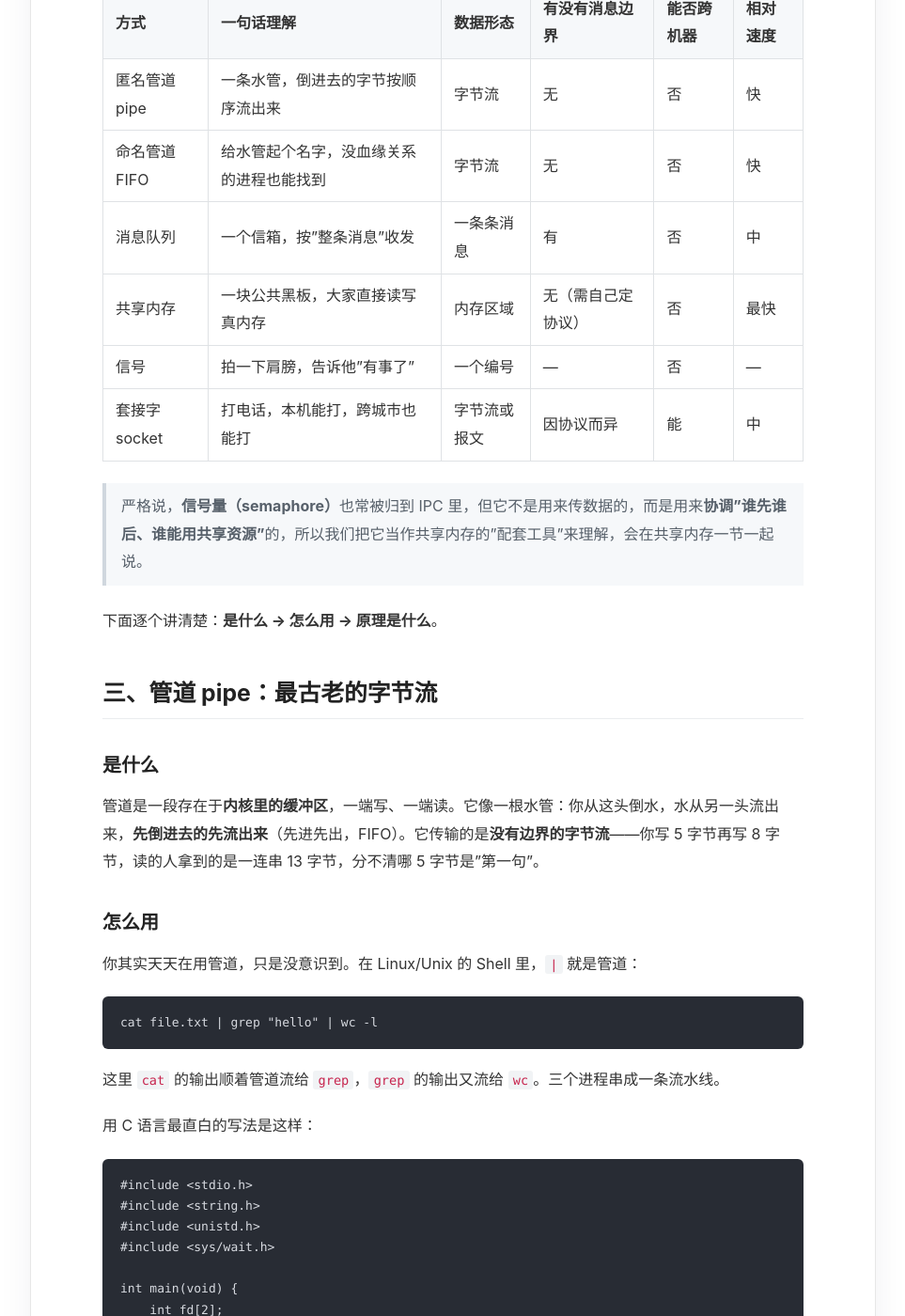
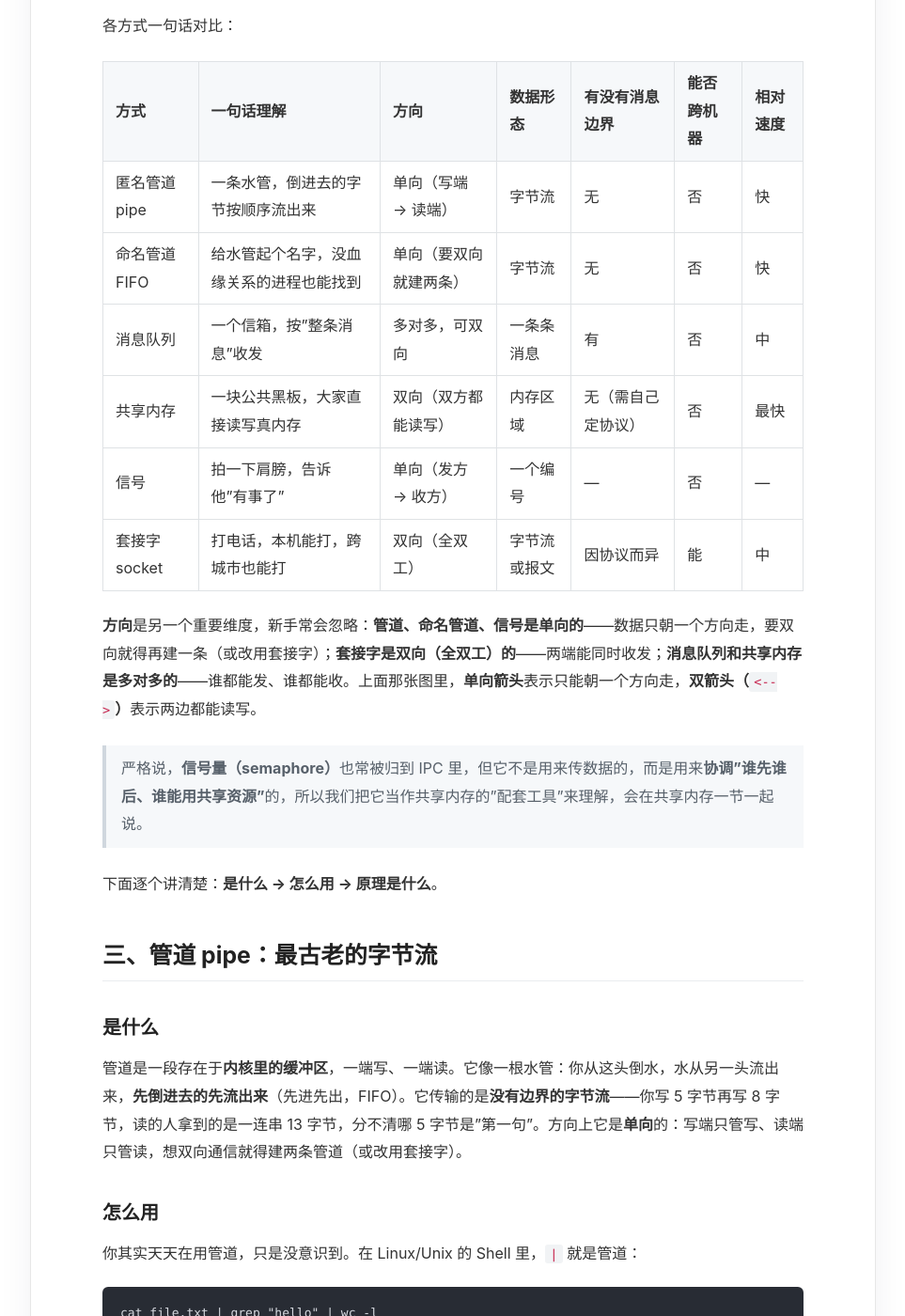
Before and after one commit to lnsyyj/lnsyyj.github.io, a Jekyll site: the page built from _posts/2026-10-24-ipc.md, in a window 1280 px wide and 1400 px high, scrolled down 2346 px. Shown: the whole window at 94% size, without its empty margins (158-1121 px from the left). Built offline with Jekyll 4.4.1, drawn with Linux system fonts in a browser that asks for light colours; some of the changed text lies outside the part shown.

Commit message:
docs: IPC 文章重画全景图并补充各通信方式的方向

````diff
--- a/_posts/2026-10-24-ipc.md
+++ b/_posts/2026-10-24-ipc.md
@@ -50,39 +50,49 @@
 常见的 IPC 方式有下面这些。先有个全景印象，后面逐个拆开讲：
 
 ```mermaid
-flowchart TB
-    A["进程 A（发送方）"]
-    B["进程 B（接收方）"]
+flowchart LR
+    A["进程 A<br/>发送方"]
+    B["进程 B<br/>接收方"]
 
-    subgraph VIA_KERNEL["数据要经过内核中转（有拷贝开销）"]
-        PIPE["管道 pipe<br/>像水管，字节流"]
-        FIFO["命名管道 FIFO<br/>有名字的管道"]
-        MSGQ["消息队列<br/>像信箱，一条条消息"]
-        SOCK["套接字 socket<br/>像电话，可跨机器"]
+    subgraph CH["六种通信通道"]
+        direction TB
+        PIPE["① 管道 pipe<br/>像水管，字节流"]
+        FIFO["① 命名管道 FIFO<br/>有名字的管道"]
+        MSGQ["① 消息队列<br/>像信箱，一条条消息"]
+        SOCK["① 套接字 socket<br/>像电话，可跨机器"]
+        SHM["② 共享内存<br/>像公共黑板，最快需加锁"]
+        SIG["③ 信号<br/>像拍肩膀，只通知"]
     end
 
-    SHM["共享内存 shared memory<br/>像公共黑板，最快但需自己加锁"]
-    SIG["信号 signal<br/>像拍肩膀，只通知不带数据"]
+    A --> PIPE
+    A --> FIFO
+    A --> MSGQ
+    A --> SOCK
+    A <--> SHM
+    A -.-> SIG
 
-    A --> PIPE --> B
-    A --> FIFO --> B
-    A --> MSGQ --> B
-    A --> SOCK --> B
-    A <--> SHM
+    PIPE --> B
+    FIFO --> B
+    MSGQ --> B
+    SOCK --> B
     SHM <--> B
-    A -.->|"一个信号编号"| B
+    SIG -.-> B
 ```
+
+图中 **①** 表示数据要**经过内核中转**（有拷贝开销），**②** 表示**不经过内核**（最快，但需自己加锁），**③** 表示**只通知、不带数据**。
 
 各方式一句话对比：
 
-| 方式 | 一句话理解 | 数据形态 | 有没有消息边界 | 能否跨机器 | 相对速度 |
-| --- | --- | --- | --- | --- | --- |
-| 匿名管道 pipe | 一条水管，倒进去的字节按顺序流出来 | 字节流 | 无 | 否 | 快 |
-| 命名管道 FIFO | 给水管起个名字，没血缘关系的进程也能找到 | 字节流 | 无 | 否 | 快 |
-| 消息队列 | 一个信箱，按"整条消息"收发 | 一条条消息 | 有 | 否 | 中 |
-| 共享内存 | 一块公共黑板，大家直接读写真内存 | 内存区域 | 无（需自己定协议） | 否 | 最快 |
-| 信号 | 拍一下肩膀，告诉他"有事了" | 一个编号 | — | 否 | — |
-| 套接字 socket | 打电话，本机能打，跨城市也能打 | 字节流或报文 | 因协议而异 | 能 | 中 |
+| 方式 | 一句话理解 | 方向 | 数据形态 | 有没有消息边界 | 能否跨机器 | 相对速度 |
+| --- | --- | --- | --- | --- | --- | --- |
+| 匿名管道 pipe | 一条水管，倒进去的字节按顺序流出来 | 单向（写端 → 读端） | 字节流 | 无 | 否 | 快 |
+| 命名管道 FIFO | 给水管起个名字，没血缘关系的进程也能找到 | 单向（要双向就建两条） | 字节流 | 无 | 否 | 快 |
+| 消息队列 | 一个信箱，按"整条消息"收发 | 多对多，可双向 | 一条条消息 | 有 | 否 | 中 |
+| 共享内存 | 一块公共黑板，大家直接读写真内存 | 双向（双方都能读写） | 内存区域 | 无（需自己定协议） | 否 | 最快 |
+| 信号 | 拍一下肩膀，告诉他"有事了" | 单向（发方 → 收方） | 一个编号 | — | 否 | — |
+| 套接字 socket | 打电话，本机能打，跨城市也能打 | 双向（全双工） | 字节流或报文 | 因协议而异 | 能 | 中 |
+
+**方向**是另一个重要维度，新手常会忽略：**管道、命名管道、信号是单向的**——数据只朝一个方向走，要双向就得再建一条（或改用套接字）；**套接字是双向（全双工）的**——两端能同时收发；**消息队列和共享内存是多对多的**——谁都能发、谁都能收。上面那张图里，**单向箭头**表示只能朝一个方向走，**双箭头（`<-->`）**表示两边都能读写。
 
 > 严格说，**信号量（semaphore）**也常被归到 IPC 里，但它不是用来传数据的，而是用来**协调"谁先谁后、谁能用共享资源"**的，所以我们把它当作共享内存的"配套工具"来理解，会在共享内存一节一起说。
 
@@ -92,7 +102,7 @@
 
 ### 是什么
 
-管道是一段存在于**内核里的缓冲区**，一端写、一端读。它像一根水管：你从这头倒水，水从另一头流出来，**先倒进去的先流出来**（先进先出，FIFO）。它传输的是**没有边界的字节流**——你写 5 字节再写 8 字节，读的人拿到的是一连串 13 字节，分不清哪 5 字节是"第一句"。
+管道是一段存在于**内核里的缓冲区**，一端写、一端读。它像一根水管：你从这头倒水，水从另一头流出来，**先倒进去的先流出来**（先进先出，FIFO）。它传输的是**没有边界的字节流**——你写 5 字节再写 8 字节，读的人拿到的是一连串 13 字节，分不清哪 5 字节是"第一句"。方向上它是**单向**的：写端只管写、读端只管读，想双向通信就得建两条管道（或改用套接字）。
 
 ### 怎么用
 
@@ -156,7 +166,7 @@
 
 匿名管道有个缺点：它只存在于有"亲缘关系"的进程之间（比如 `fork` 出来的父子进程），因为只有它们手里有那两个文件描述符。**两个毫不相干的进程**想通信，匿名管道就抓瞎了。
 
-**命名管道（FIFO）**解决的就是这个：它在文件系统里**有一个名字**（一个文件路径），任何进程只要知道这个名字，就能打开它来读写。它本质还是那根"水管"，只是多了块"门牌号"。
+**命名管道（FIFO）**解决的就是这个：它在文件系统里**有一个名字**（一个文件路径），任何进程只要知道这个名字，就能打开它来读写。它本质还是那根"水管"，只是多了块"门牌号"。方向上和匿名管道一样是**单向**的字节流，要双向就建两条。
 
 ### 怎么用
 
@@ -188,7 +198,7 @@
 
 ### 是什么
 
-管道是"倒水"，消息队列是"寄包裹"。每条消息是一个**完整的、有边界的单元**，还自带一个**类型号**。接收方可以按类型挑着收，收到的永远是"一整条"消息，不会和别的消息糊在一起。
+管道是"倒水"，消息队列是"寄包裹"。每条消息是一个**完整的、有边界的单元**，还自带一个**类型号**。接收方可以按类型挑着收，收到的永远是"一整条"消息，不会和别的消息糊在一起。方向上是**多对多、可双向**的：任何一个进程都能往同一个队列里发消息，也能从里面取消息。
 
 ### 怎么用
 
@@ -241,7 +251,7 @@
 
 ### 是什么
 
-前面所有方式，数据都要"用户 → 内核 → 用户"地来回拷贝。共享内存干脆**跳过中转**：让两个进程的**页表**都指向**同一块物理内存**。于是进程 A 写进去的值，进程 B 直接就能读到，**零拷贝、几乎零延迟**。
+前面所有方式，数据都要"用户 → 内核 → 用户"地来回拷贝。共享内存干脆**跳过中转**：让两个进程的**页表**都指向**同一块物理内存**。于是进程 A 写进去的值，进程 B 直接就能读到，**零拷贝、几乎零延迟**。方向上它是**双向**的：所有映射它的进程都能读、都能写。
 
 代价是：因为太"直接"了，内核**不再帮你做任何同步**。如果两个进程同时读写，数据会乱。所以共享内存通常要搭配**信号量**或**互斥锁**一起用，自己约定"谁先写、谁后读"。
 
@@ -290,7 +300,7 @@
 
 ### 是什么
 
-信号不是一个"通道"，更像一个**通知**：内核或另一个进程，往目标进程的"待办"里塞一个**编号**，意思是"有件事发生了"。它几乎不携带数据（只有编号，最多再带一点点上下文）。
+信号不是一个"通道"，更像一个**通知**：内核或另一个进程，往目标进程的"待办"里塞一个**编号**，意思是"有件事发生了"。它几乎不携带数据（只有编号，最多再带一点点上下文）。方向上是**单向**的：从一个进程（或内核）指向另一个进程或进程组，被通知的一方不会回传数据。
 
 常见的信号你一定见过：`Ctrl+C` 就是向前台进程发 `SIGINT`；`kill <pid>` 默认发 `SIGTERM`；程序崩溃报的 "Segmentation fault" 背后是 `SIGSEGV`。
 
@@ -329,7 +339,7 @@
 
 ### 是什么
 
-套接字是"通信端点"的抽象。它最出名的地方是**网络编程**——TCP/IP 套接字让不同机器上的进程通信。但套接字也有**本机版**：Unix 域套接字（Unix domain socket），性能和管道一个量级，但接口更通用、还支持双向。
+套接字是"通信端点"的抽象。它最出名的地方是**网络编程**——TCP/IP 套接字让不同机器上的进程通信。但套接字也有**本机版**：Unix 域套接字（Unix domain socket），性能和管道一个量级，但接口更通用。方向上是**双向（全双工）**的：两端可以同时收发数据，这也是它比管道更灵活的地方。
 
 ### 怎么用
 
````
